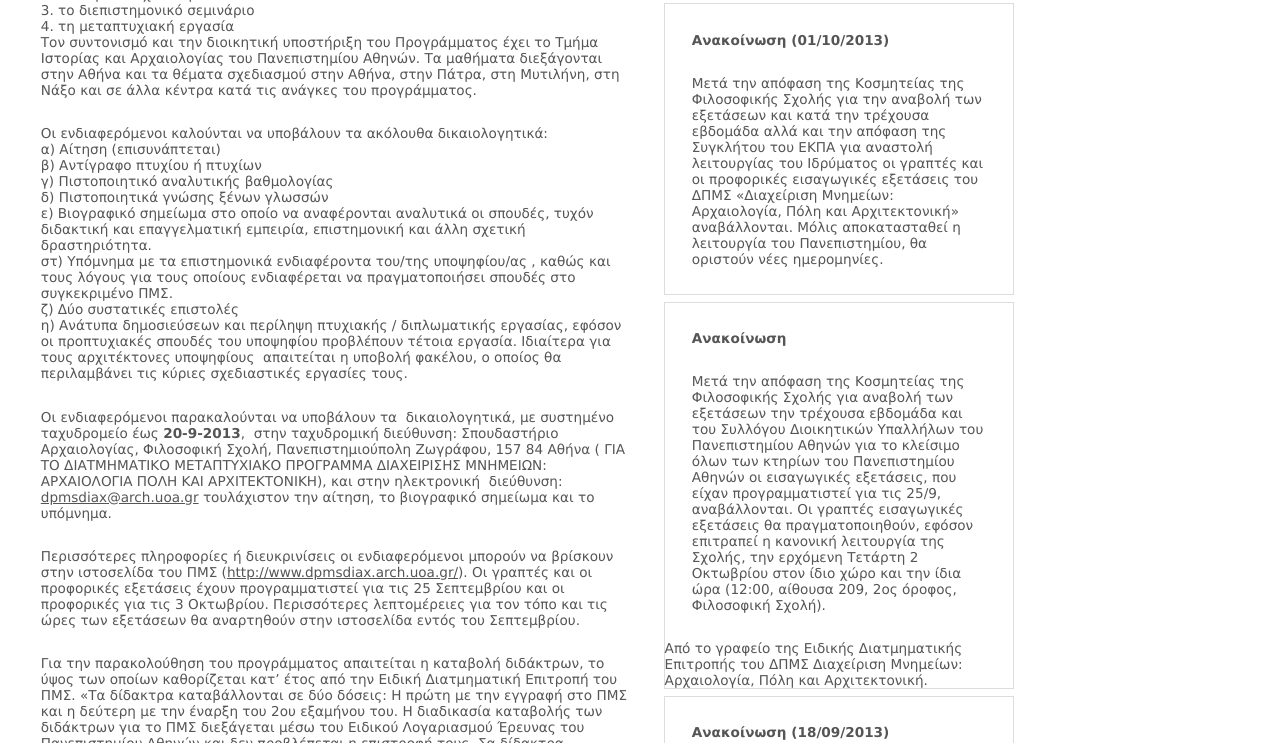
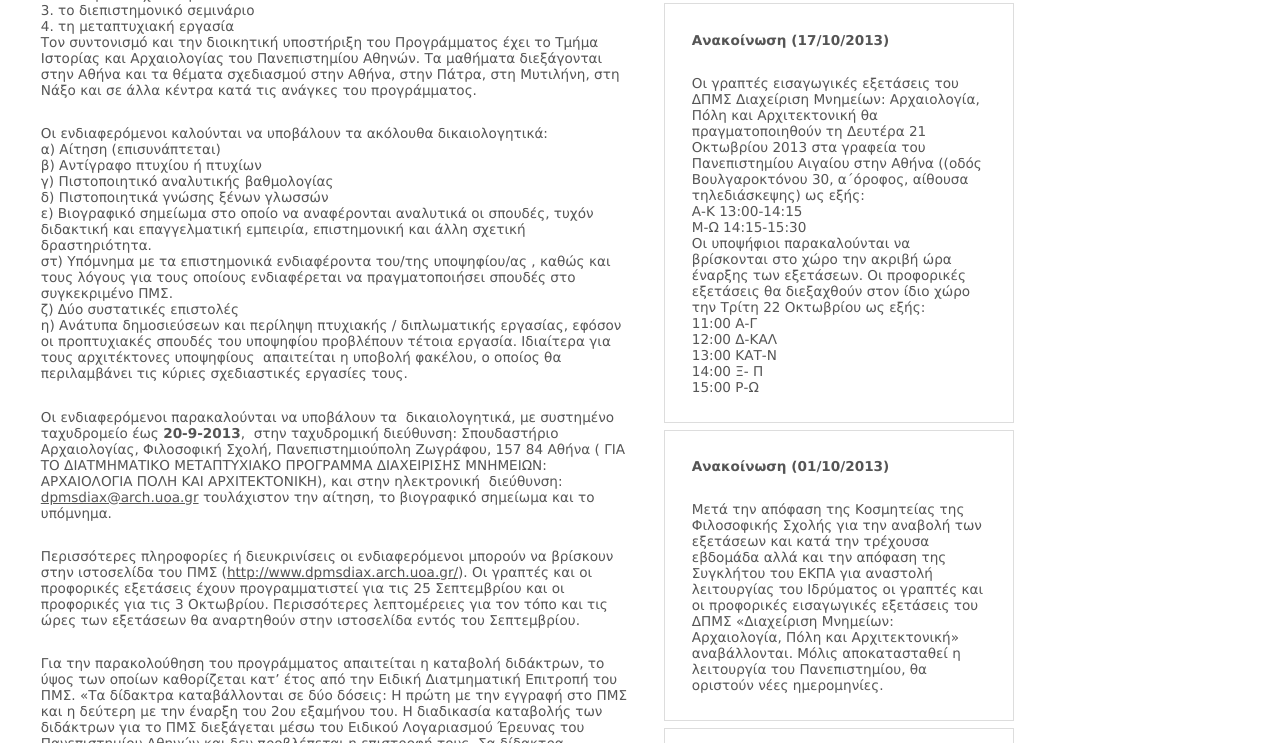
Before and after one commit to andyhot/dpmsdiax, a plain HTML site: page index.html in a window 1280 px wide. Shown: the part 442-1185 px from the top of the page. Drawn offline with Linux system fonts and the light colour scheme.

Commit message:
ann for exams

```diff
--- a/index.html
+++ b/index.html
@@ -218,6 +218,36 @@ alt="" style="vertical-align:middle;border:0"/>
 <div class="announcements">
 
 <div class="ann">
+<p><strong>Ανακοίνωση (17/10/2013)</strong></p>
+<p>
+Οι γραπτές εισαγωγικές εξετάσεις του ΔΠΜΣ Διαχείριση Μνημείων: Αρχαιολογία,
+Πόλη και Αρχιτεκτονική θα πραγματοποιηθούν τη Δευτέρα 21 Οκτωβρίου 2013
+στα γραφεία του Πανεπιστημίου Αιγαίου στην Αθήνα ((οδός Βουλγαροκτόνου 30,
+α΄όροφος, αίθουσα τηλεδιάσκεψης) ως εξής:
+<br/>
+Α-Κ 13:00-14:15
+<br/>
+Μ-Ω 14:15-15:30
+<br/>
+Οι υποψήφιοι παρακαλούνται να βρίσκονται στο χώρο την ακριβή ώρα έναρξης των
+εξετάσεων.
+Οι προφορικές εξετάσεις θα διεξαχθούν στον ίδιο χώρο την Τρίτη 22 Οκτωβρίου ως
+εξής:
+<br/>
+11:00 Α-Γ
+<br/>
+12:00 Δ-ΚΑΛ
+<br/>
+13:00 ΚΑΤ-Ν
+<br/>
+14:00 Ξ- Π
+<br/>
+15:00 Ρ-Ω
+</p>
+<div class="ann-end"></div>
+</div>
+
+<div class="ann">
 <p><strong>Ανακοίνωση (01/10/2013)</strong></p>
 <p>
 Μετά την απόφαση της Κοσμητείας της Φιλοσοφικής Σχολής για την αναβολή των
```
